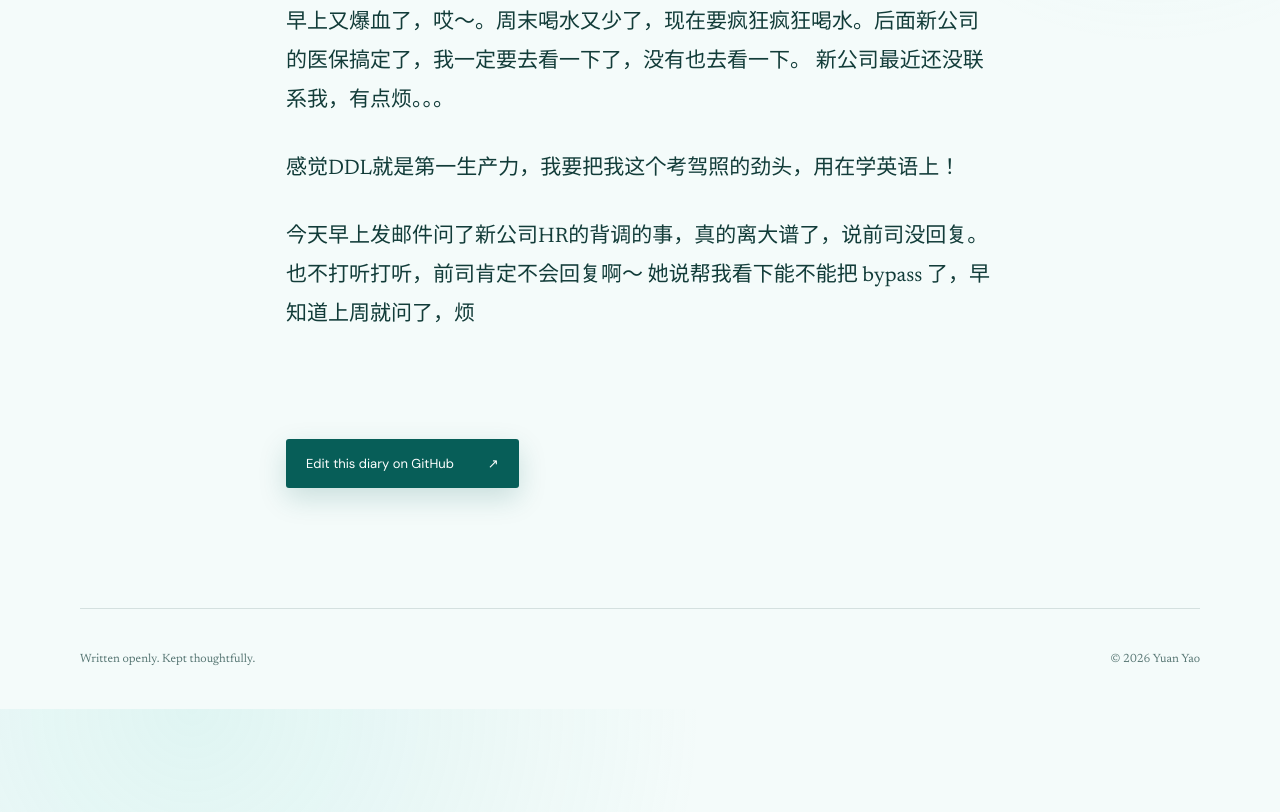
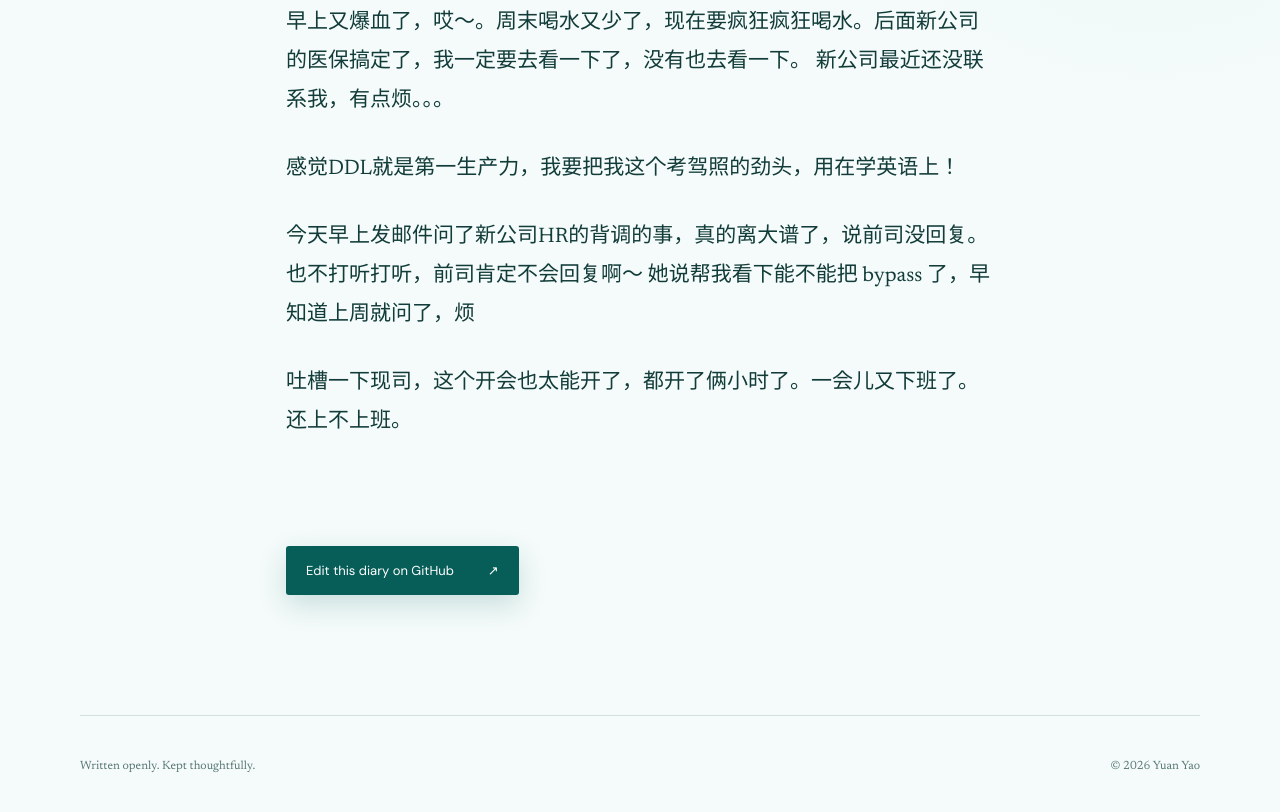
Before and after one commit to faryao/public-diary, a Jekyll site: the page built from _posts/2026-07-20-diary.md, in a window 1280 px wide and 900 px high, scrolled down 931 px, cut to the strip 84-896 px from the top of the window. Built offline with Jekyll 4.4.1, drawn with Linux system fonts in a browser that asks for light colours.

Commit message:
Update diary entry with reflections and frustrations
Added personal reflections and frustrations about work and language learning.

```diff
--- a/_posts/2026-07-20-diary.md
+++ b/_posts/2026-07-20-diary.md
@@ -14,3 +14,5 @@ OK，考过了<img width="1238" height="1530" alt="image" src="https://github.co
 
 今天早上发邮件问了新公司HR的背调的事，真的离大谱了，说前司没回复。也不打听打听，前司肯定不会回复啊～
 她说帮我看下能不能把 bypass 了，早知道上周就问了，烦
+
+吐槽一下现司，这个开会也太能开了，都开了俩小时了。一会儿又下班了。还上不上班。
```
